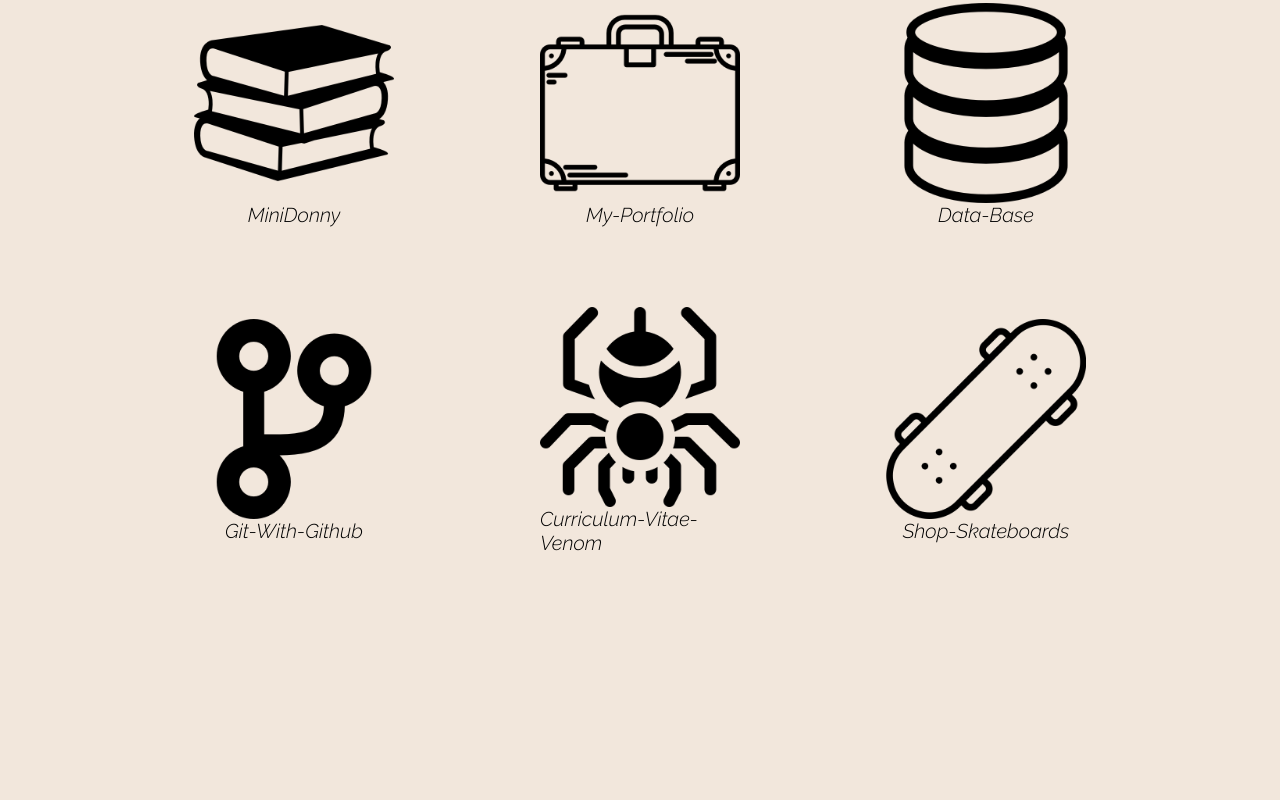
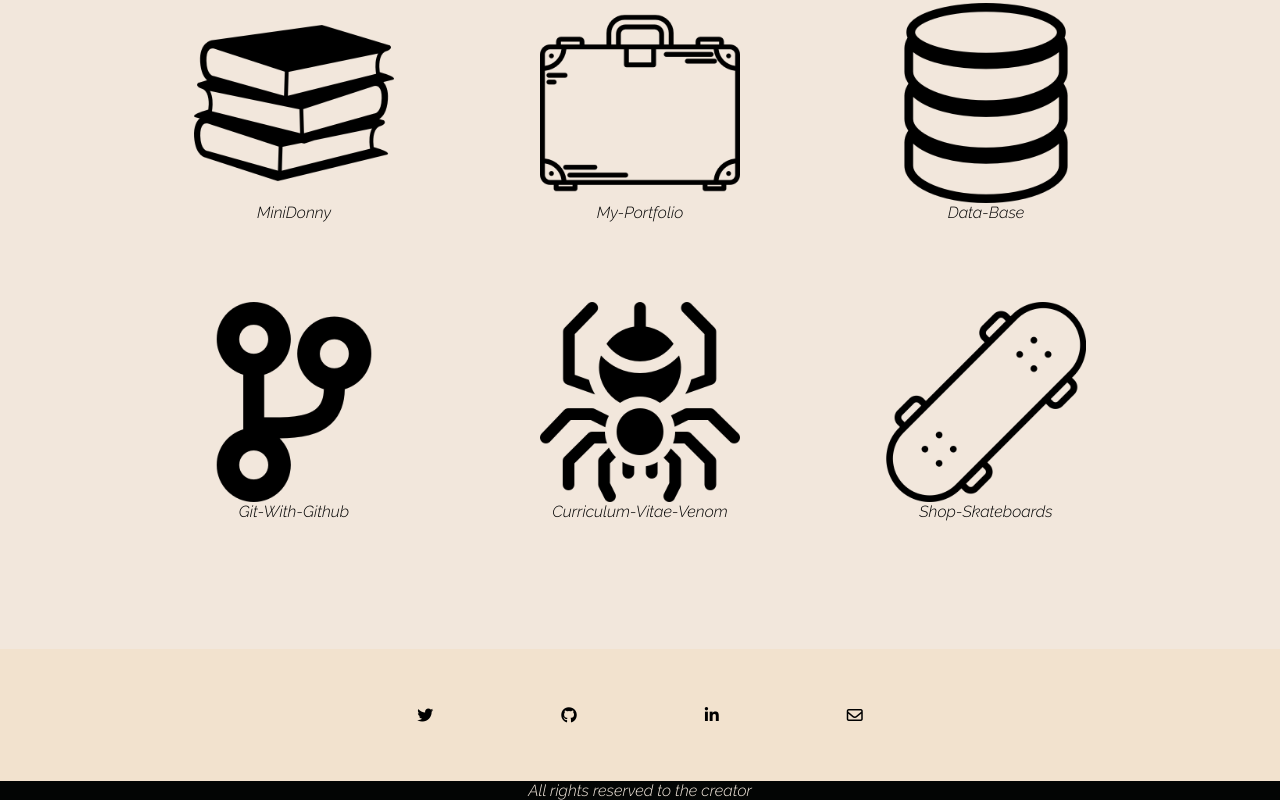
Before and after one commit to MiniDonny/My-Portfolio, a plain HTML site: page index.html in a window 1280 px wide. Shown: the part 1156-1956 px from the top of the page. Before the commit the page ends 1839 px from the top, so only its background shows below. Drawn offline with nearby package versions, Linux system fonts and the light colour scheme.

Commit message:
Completion of my Portfolio

```diff
--- a/css/footer.css
+++ b/css/footer.css
@@ -0,0 +1,49 @@
+/*FONT FAMILY*/
+@import url('https://fonts.googleapis.com/css2?family=Quicksand:wght@300;400;500;600;700&display=swap');
+@import url('https://fonts.googleapis.com/css2?family=Raleway:ital,wght@1,300&display=swap');
+/*GLOBAL*/
+*{
+    box-sizing: border-box;
+    margin: 0;
+    padding: 0;
+}
+body{
+    background: var(--color_1);
+    font-family: 'Quicksand', sans-serif;
+}
+ul, ol{
+    list-style: none;
+}
+a{
+    color: unset;
+    text-decoration: none;
+}
+/*COLORS*/
+:root{
+    --color_1:#F2E7DC;
+    --color_2:#F2E2CE;
+    --color_3:#D9BEA7;
+    --color_4:#F2C094;
+    --color_5:#595048;
+    --color_6:#030504;
+    --color_7:#A6896F;
+}
+/*FOOTER*/
+footer{
+    background: var(--color_2);
+}
+.container_nav_footer{
+    display: flex;
+    justify-content: center;
+    align-items: center;
+    padding: 26px;
+    gap: 64px;
+}
+.creator{
+    display: flex;
+    align-items: center;
+    justify-content: center;
+    background: var(--color_6);
+    color: var(--color_1);
+    font-family: 'Raleway', sans-serif;
+}
--- a/css/header.css
+++ b/css/header.css
@@ -164,7 +164,6 @@ header.abajo > .container_header_up{
         height: 0px;
         opacity: 0;
         padding: 0px 16px;
-        position: fixed;
         transition: all 320ms ease;
         top: 240px;
         visibility: hidden;
--- a/css/main.css
+++ b/css/main.css
@@ -105,7 +105,7 @@ main{
 }
 .knowledge > div > article:hover{
     border-radius: 10px;
-    background-image: url(/imagenes/background-cards-knowledge.jpg);
+    background: var(--color_1);
     color: var(--color_6);
     box-shadow: 0px 0px 10px 0px rgba(0,0,0,0.5);
     transform: scale(1.1);
@@ -142,13 +142,17 @@ main{
     transition: all 320ms ease;
 }
 .container_articles > article:hover{
-    background-image: url(/imagenes/background-cards-projects.jpg);
+    background: var(--color_4);
     border-radius: 30px;
     transform: scale(1.1);
 }
 .projects > div > article > p{
-    font-size: 20px;
+    font-size: 16px;
     font-family: 'Raleway', sans-serif;
+}
+.projects > div > article > p:hover{
+    color: var(--color_1);
+    text-decoration: underline;
 }
 /*MEDIA QUERY*/
 @media (max-width: 720px) {
--- a/index.html
+++ b/index.html
@@ -98,7 +98,17 @@
         </main>
         <!--END MAIN-->
         <!--FOOTER-->
-        <footer></footer>
+        <footer>
+           <nav>
+            <ul class="container_nav_footer">
+                <li><a href="#"><i class="fa-brands fa-twitter"></i></a></li>
+                <li><a href="#"><i class="fa-brands fa-github"></i></a></li>
+                <li><a href="https://www.linkedin.com/in/donato-robledo-b20aa2280/"><i class="fab fa-linkedin-in footer-icon" aria-hidden="true"></i></a></li>
+                <li><a href="#"><i class="fa-regular fa-envelope"></i></a></li>
+            </ul>
+           </nav>
+           <p class="creator">All rights reserved to the creator</p>
+        </footer>
         <!--NED FOOTER-->
         <!--LINK JAVA-->
         <script src="./script.js"></script>
```
